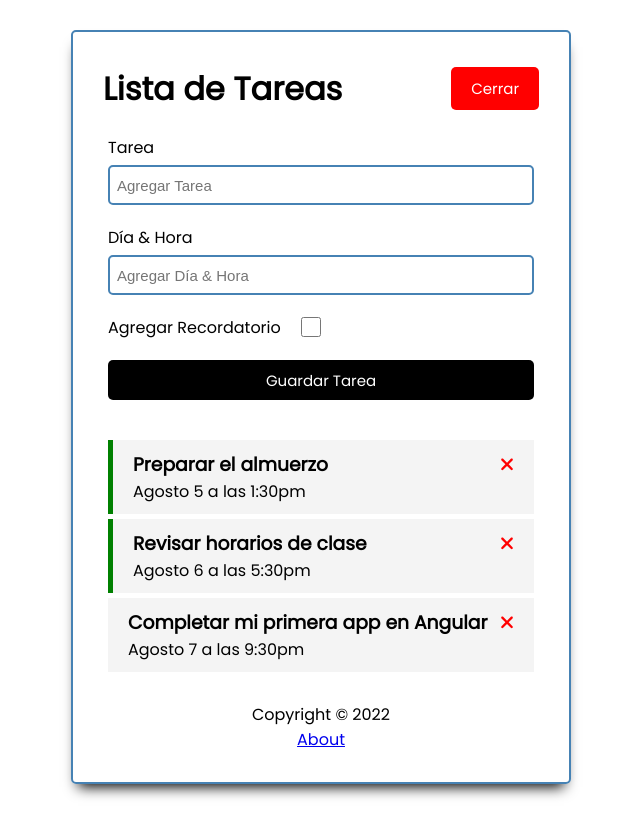
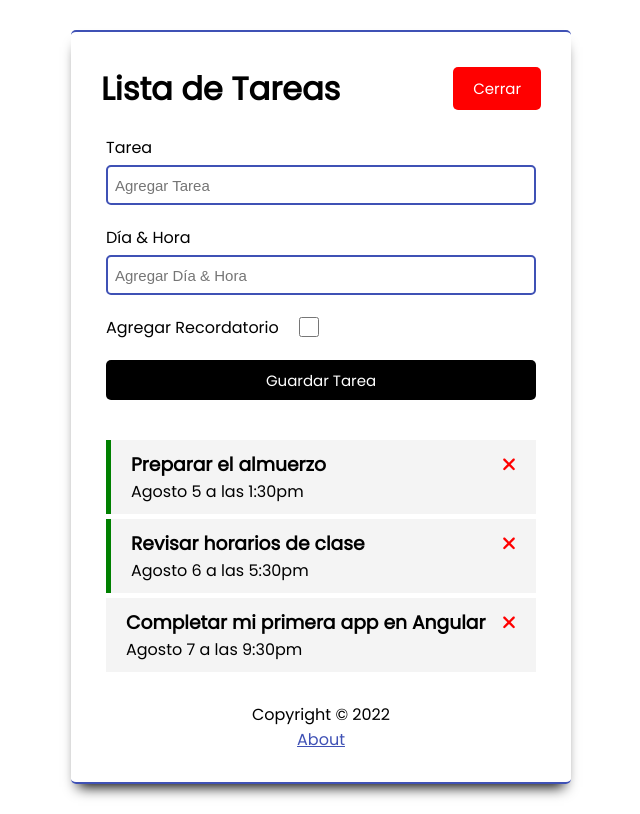
Before and after one commit to Blackpachamame/lista-tareas-angular, an Angular app: page / in a window 1280 px wide. Both pictures are taken after a click on the button "Agregar". Shown: the whole page, without its empty margins (319-959 px from the left). Built offline with nearby package versions, Linux system fonts and the light colour scheme; data requests are answered from the project's data file.

Commit message:
Ajustes en los estilos y README

```diff
--- a/src/styles.css
+++ b/src/styles.css
@@ -12,12 +12,12 @@ body {
 }
 
 .container {
-  /* background-color: #151724; */
   max-width: 500px;
   margin: 30px auto;
   overflow: auto;
   min-height: 300px;
-  border: 2px solid steelblue;
+  border-bottom: 2px solid #3f51b5;
+  border-top: 2px solid #3f51b5;
   padding: 30px;
   border-radius: 5px;
   -webkit-box-shadow: 0px 10px 13px -7px #000000,
@@ -68,7 +68,7 @@ body {
   margin: 5px 0;
   padding: 3px 7px;
   font-size: 15px;
-  border: 2px solid steelblue;
+  border: 2px solid #3f51b5;
   border-radius: 5px;
 }
 
@@ -91,3 +91,16 @@ body {
 input[type="submit"] {
   border: none;
 }
+
+/* ENLACES */
+a {
+  color: #3f51b5;
+}
+
+a:hover {
+  color: #293785;
+}
+
+a:visited {
+  color: #613297;
+}
```
Also changed, not shown: 1 other file (tests, documents, lock files or other folders).
